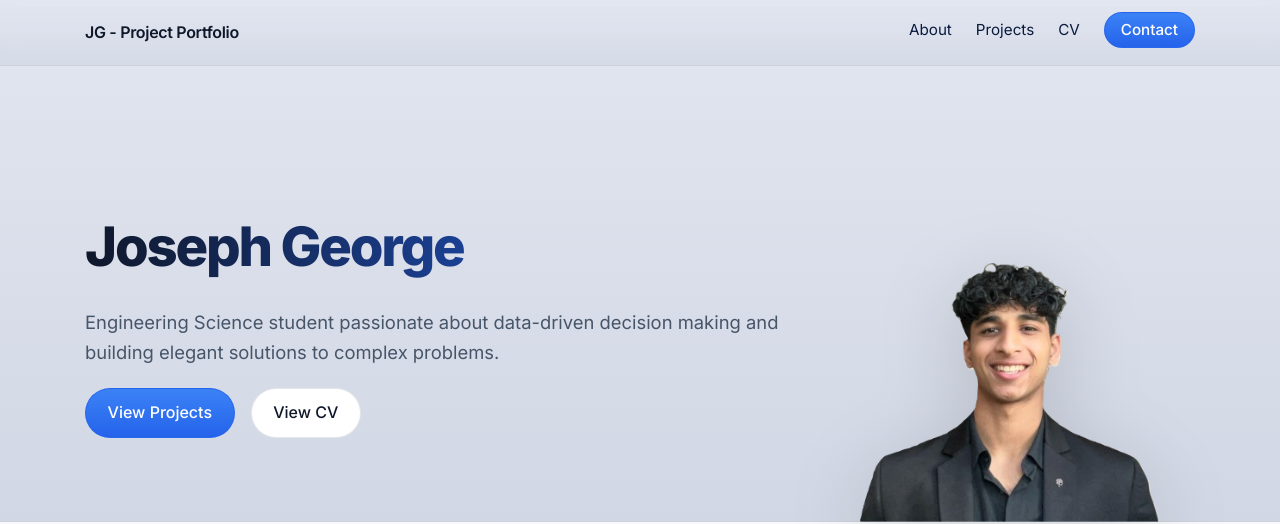
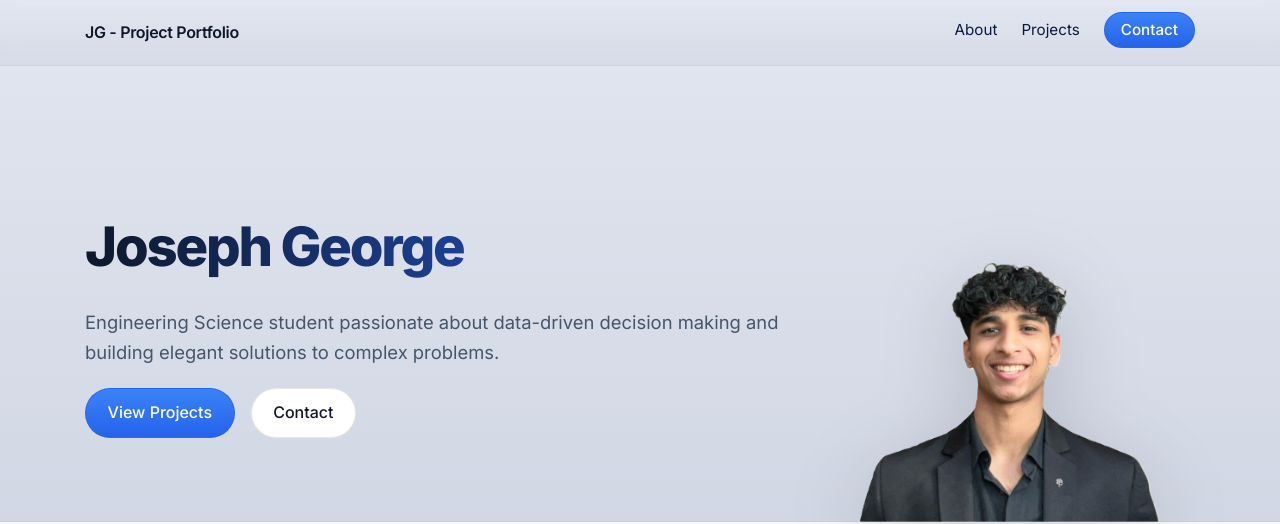
Before and after one commit to Josephgggg/project-portfolio, a plain HTML site: page index.html in a window 1280 px wide. Shown: the top 524 px of the page. Drawn offline with Linux system fonts and the light colour scheme.

Commit message:
Remove CV link

```diff
--- a/index.html
+++ b/index.html
@@ -324,7 +324,6 @@
       <div class="nav-links">
         <a href="#about">About</a>
         <a href="#projects">Projects</a>
-        <a href="Joseph's CV 2026.pdf" target="_blank">CV</a>
         <a href="mailto:josephg16092@gmail.com" class="nav-contact">Contact</a>
       </div>
     </div>
@@ -339,7 +338,7 @@
         </p>
         <div class="header-actions">
           <a class="btn primary" href="#projects">View Projects</a>
-          <a class="btn" href="Joseph's CV 2026.pdf" target="_blank">View CV</a>
+          <a class="btn" href="mailto:josephg16092@gmail.com" target="_blank">Contact</a>
         </div>
       </div>
       <div class="hero-image">
```
